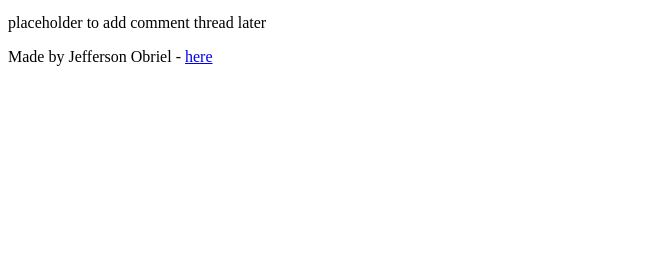
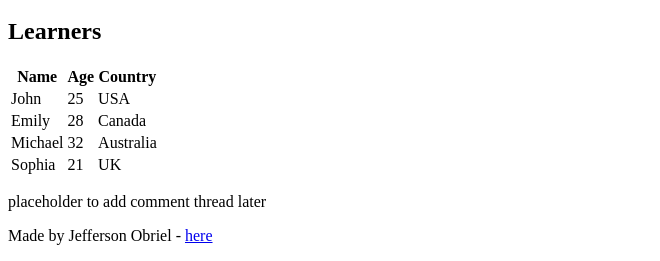
Before and after one commit to obriel25/My_First_Portfolio, a plain HTML site: page html_basic/index.html in a window 1280 px wide. Shown: the part 648-909 px from the top of the page, without its empty margins (0-660 px from the left). Before the commit the page ends 800 px from the top, so only its background shows below. Drawn offline with Linux system fonts and the light colour scheme.

Commit message:
Add learners table to index.html (thead/tbody with rows)

```diff
--- a/html_basic/index.html
+++ b/html_basic/index.html
@@ -26,6 +26,41 @@
             <a href="https://example.com" target="_blank">
                 <img src="https://i.ibb.co/gTDZZT8/ALX-Logo-07.png" alt="ALX Logo" style="max-width:300px; height:auto;">
             </a>
+            <!-- Learners table container -->
+            <div class="learners-table">
+                <h2>Learners</h2>
+                <table>
+                    <thead>
+                        <tr>
+                            <th>Name</th>
+                            <th>Age</th>
+                            <th>Country</th>
+                        </tr>
+                    </thead>
+                    <tbody>
+                        <tr>
+                            <td>John</td>
+                            <td>25</td>
+                            <td>USA</td>
+                        </tr>
+                        <tr>
+                            <td>Emily</td>
+                            <td>28</td>
+                            <td>Canada</td>
+                        </tr>
+                        <tr>
+                            <td>Michael</td>
+                            <td>32</td>
+                            <td>Australia</td>
+                        </tr>
+                        <tr>
+                            <td>Sophia</td>
+                            <td>21</td>
+                            <td>UK</td>
+                        </tr>
+                    </tbody>
+                </table>
+            </div>
         </article>
         <aside>
             <p>placeholder to add comment thread later</p>
```
